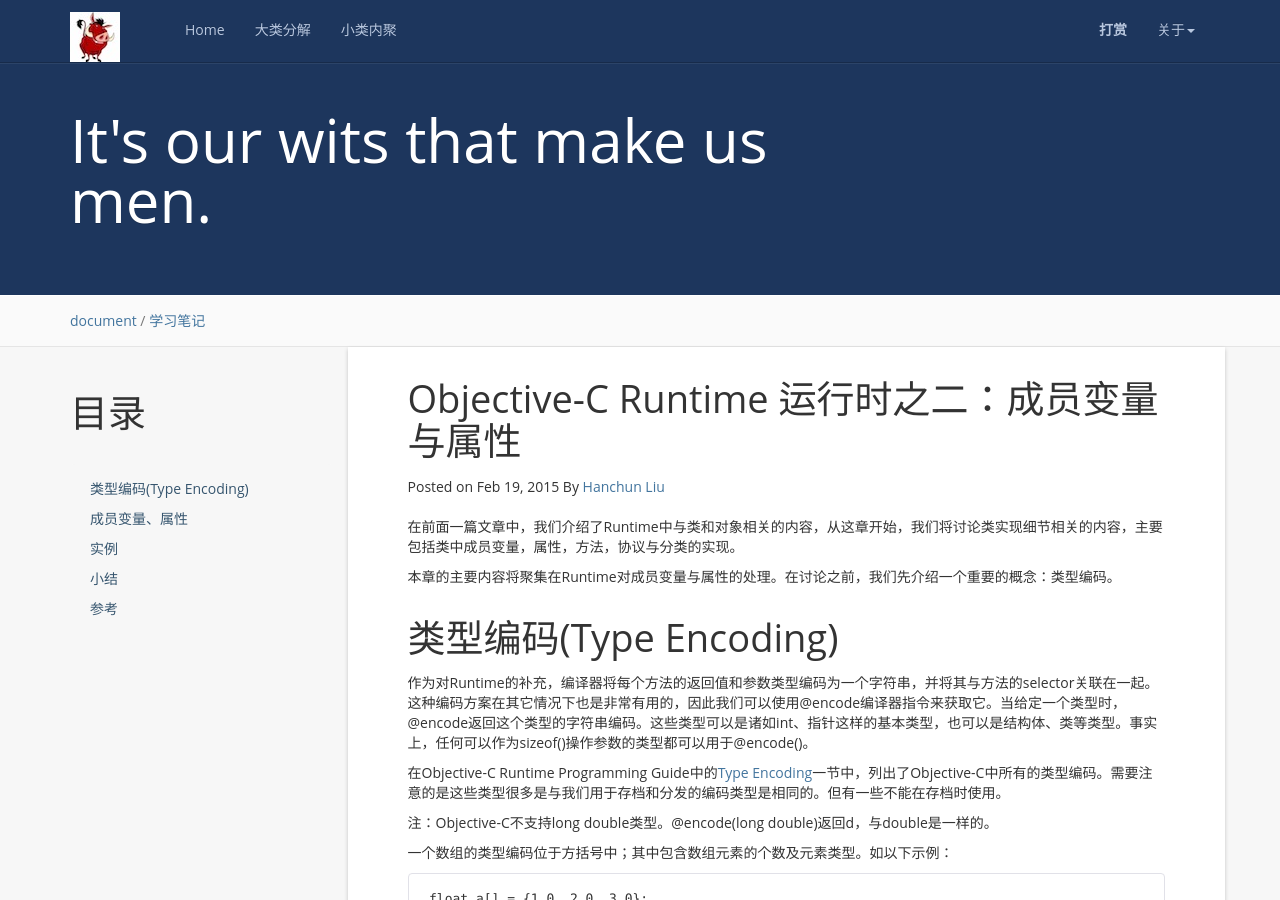
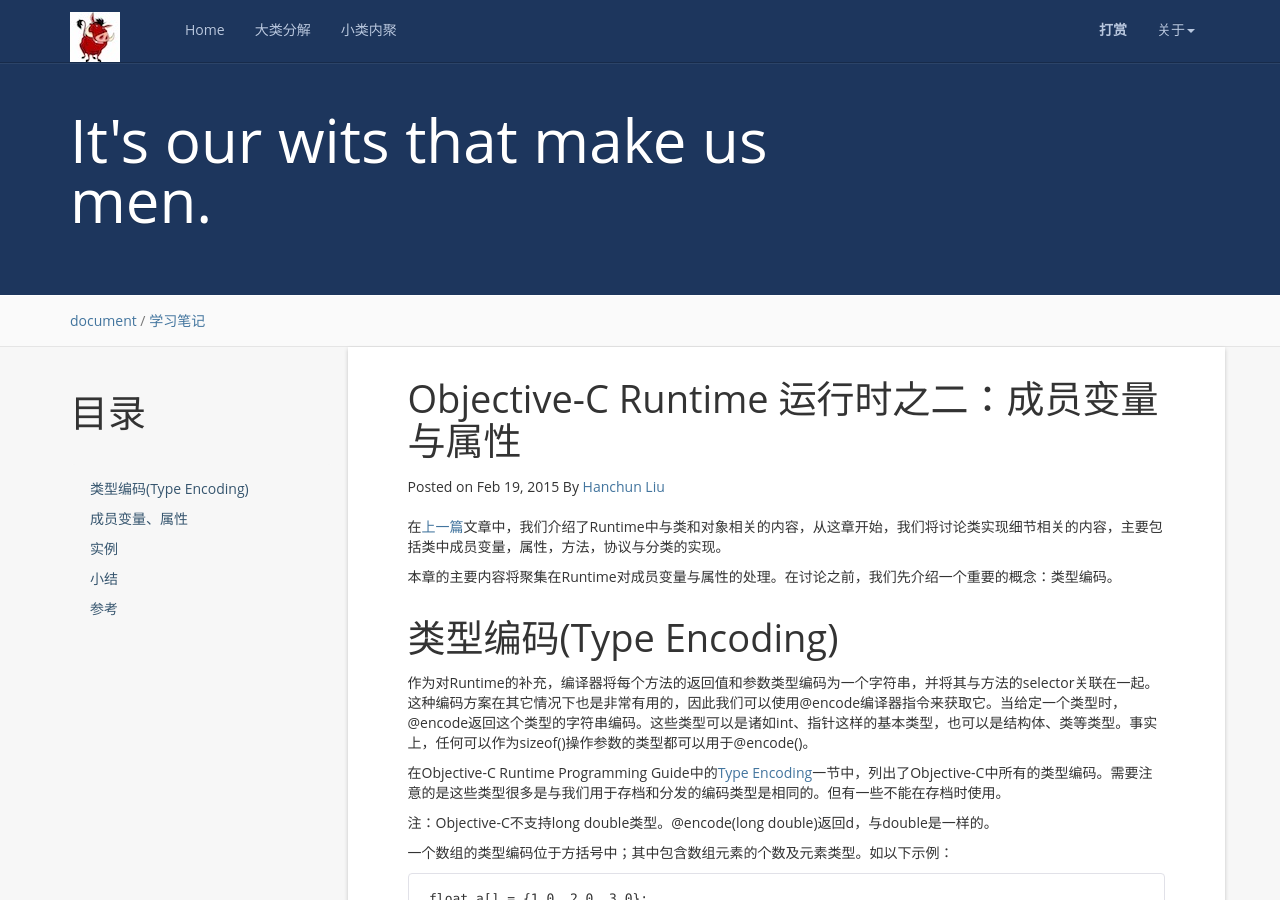
Before and after one commit to llhhccaa/booktricks, a Jekyll site: the page built from _posts/Runtime/2015-02-20-Objective-C Runtime.md, in a window 1280 px wide and 900 px high. Built offline with Jekyll 4.4.1, drawn with Linux system fonts in a browser that asks for light colours; nearby versions of some CDN libraries; comment, search, counter and statistics services are not loaded.

Commit message:
no message

```diff
--- a/_posts/Runtime/2015-02-20-Objective-C Runtime 运行时之二：成员变量与属性.md
+++ b/_posts/Runtime/2015-02-20-Objective-C Runtime.md
@@ -14,7 +14,7 @@ tag: 学习笔记
 {:toc}
 
 
-在前面一篇文章中，我们介绍了Runtime中与类和对象相关的内容，从这章开始，我们将讨论类实现细节相关的内容，主要包括类中成员变量，属性，方法，协议与分类的实现。
+在[上一篇](https://llhhccaa.github.io/booktricks/2015/01/12/Objective-C-Runtime-运行时之一-类与对象/)文章中，我们介绍了Runtime中与类和对象相关的内容，从这章开始，我们将讨论类实现细节相关的内容，主要包括类中成员变量，属性，方法，协议与分类的实现。
 
 本章的主要内容将聚集在Runtime对成员变量与属性的处理。在讨论之前，我们先介绍一个重要的概念：类型编码。
 
```
Also changed, not shown: _posts/Runtime/2015-01-13-Objective-C Runtime.md (renamed from _posts/Runtime/2015-01-13-Objective-C Runtime 运行时之一：类与对象.md).
